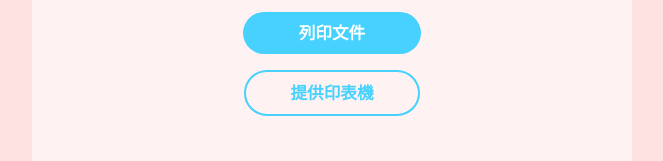
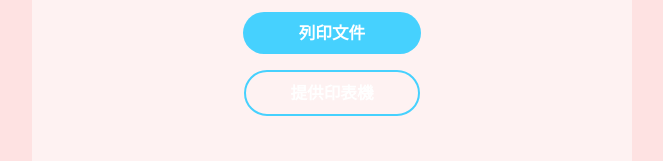
Before and after one commit to YeeDaniel/Surprice, a Nuxt app: page / in a window 1280 px wide. Shown: the part 636-797 px from the top of the page, without its empty margins (308-971 px from the left). Built offline with nearby package versions, Linux system fonts and the light colour scheme.

Commit message:
add: 更新 Tailwind CSS 配置以擴展顏色主題

```diff
--- a/tailwind.config.ts
+++ b/tailwind.config.ts
@@ -10,7 +10,12 @@ const config: Config = {
     './nuxt.config.{js,ts}',
   ],
   theme: {
-    extend: {},
+    extend: {
+        colors: {
+            "primary": "#6DBD6A",
+            "light-txt": "#ffffff",
+        }
+    },
   },
   plugins: [],
 }
```
